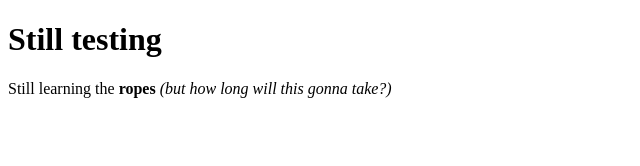
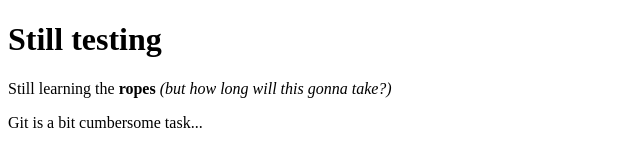
Before and after one commit to zank-ten/git_test, a plain HTML site: page index.html in a window 1280 px wide. Shown: the whole page, without its empty margins (0-640 px from the left). Drawn offline with Linux system fonts and the light colour scheme.

Commit message:
New test html file

```diff
--- a/index.html
+++ b/index.html
@@ -9,5 +9,6 @@
      <h1>Still testing</h1>
 
      <p>Still learning the <strong>ropes</strong> <em>(but how long will this gonna take?)</em></p>
+     <p>Git is a bit cumbersome task...</p>
 </body>
 </html>
```
